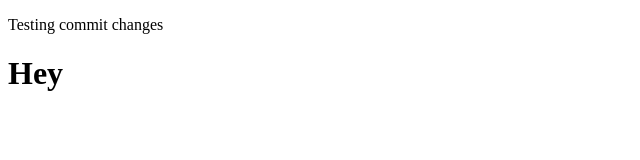
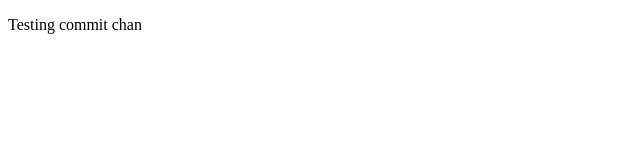
Before and after one commit to Abdullahtanoli001/myrepo, a plain HTML site: page index.html in a window 1280 px wide. Shown: the whole page, without its empty margins (0-640 px from the left). Drawn offline with Linux system fonts and the light colour scheme.

Commit message:
First v1 of index.html

```diff
--- a/index.html
+++ b/index.html
@@ -6,8 +6,6 @@
     <title>Document</title>
 </head>
 <body>
-    <p>Testing commit changes</p>
-    <h1>Hey</h1>
-
+    <p>Testing commit chan
 </body>
 </html>
```
